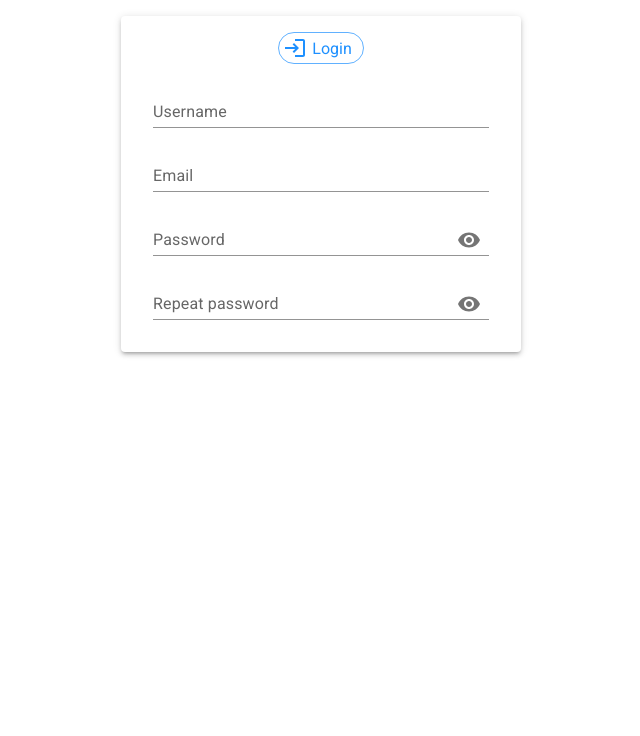
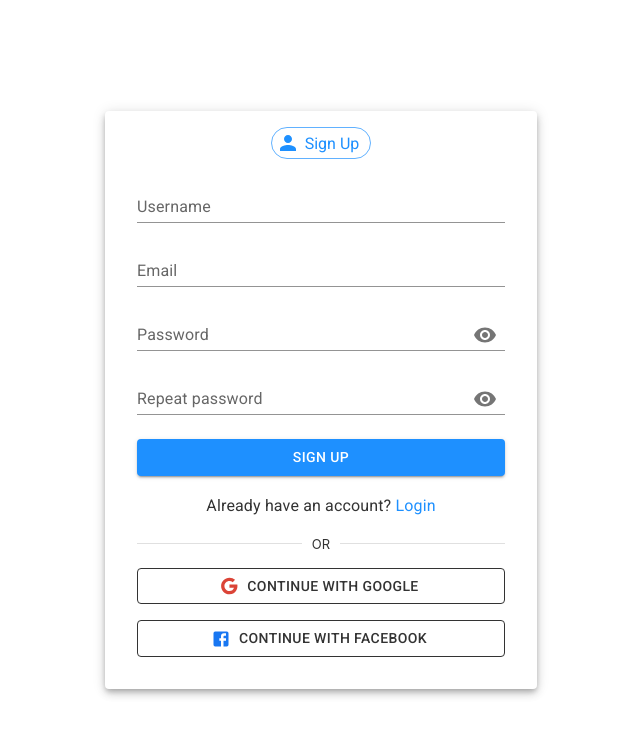
Before and after one commit to thientranreal/E-Learning-Website, a React (Create React App) app in the folder frontend_react/: page /register in a window 1280 px wide. Shown: the top 736 px of the page, without its empty margins (319-959 px from the left). Built offline with nearby package versions, Linux system fonts and the light colour scheme.

Commit message:
add frontend validation

```diff
--- a/frontend_react/src/components/PasswordField.js
+++ b/frontend_react/src/components/PasswordField.js
@@ -2,6 +2,7 @@ import React from "react";
 
 import {
   FormControl,
+  FormHelperText,
   IconButton,
   Input,
   InputAdornment,
@@ -10,7 +11,14 @@ import {
 import Visibility from "@mui/icons-material/Visibility";
 import VisibilityOff from "@mui/icons-material/VisibilityOff";
 
-const PasswordField = ({ id, label }) => {
+const PasswordField = ({
+  id,
+  label,
+  value,
+  onChange,
+  error = false,
+  helperText,
+}) => {
   const [showPassword, setShowPassword] = React.useState(false);
 
   const handleClickShowPassword = () => setShowPassword((show) => !show);
@@ -19,11 +27,13 @@ const PasswordField = ({ id, label }) => {
     event.preventDefault();
   };
   return (
-    <FormControl fullWidth variant="standard">
+    <FormControl error={error} fullWidth variant="standard">
       <InputLabel htmlFor={id}>{label}</InputLabel>
       <Input
         id={id}
         type={showPassword ? "text" : "password"}
+        value={value}
+        onChange={onChange}
         endAdornment={
           <InputAdornment position="end">
             <IconButton
@@ -36,6 +46,7 @@ const PasswordField = ({ id, label }) => {
           </InputAdornment>
         }
       />
+      {helperText && <FormHelperText>{helperText}</FormHelperText>}
     </FormControl>
   );
 };
--- /dev/null
+++ b/frontend_react/src/components/ThirdPartyLoginSignUp.js
@@ -0,0 +1,44 @@
+import { Button } from "@mui/material";
+import React from "react";
+import GoogleIcon from "@mui/icons-material/Google";
+import FacebookIcon from "@mui/icons-material/Facebook";
+import { useTheme } from "@emotion/react";
+
+const ThirdPartyLoginSignUp = () => {
+  const theme = useTheme();
+
+  return (
+    <>
+      <Button
+        variant="outlined"
+        startIcon={<GoogleIcon fontSize="large" sx={{ color: "#DB4437" }} />}
+        sx={{
+          color: theme.palette.text.primary,
+          borderColor: theme.palette.text.primary,
+          ":hover": {
+            borderColor: theme.palette.text.primary,
+            bgcolor: "#0000001a",
+          },
+        }}
+      >
+        Continue with Google
+      </Button>
+      <Button
+        variant="outlined"
+        startIcon={<FacebookIcon fontSize="large" sx={{ color: "#1877F2" }} />}
+        sx={{
+          color: theme.palette.text.primary,
+          borderColor: theme.palette.text.primary,
+          ":hover": {
+            borderColor: theme.palette.text.primary,
+            bgcolor: "#0000001a",
+          },
+        }}
+      >
+        Continue with Facebook
+      </Button>
+    </>
+  );
+};
+
+export default ThirdPartyLoginSignUp;
--- a/frontend_react/src/pages/LoginPage.js
+++ b/frontend_react/src/pages/LoginPage.js
@@ -1,9 +1,8 @@
-import React from "react";
+import React, { useState } from "react";
 import PasswordField from "../components/PasswordField";
+import ThirdPartyLoginSignUp from "../components/ThirdPartyLoginSignUp";
 // Import icon
 import LoginIcon from "@mui/icons-material/Login";
-import GoogleIcon from "@mui/icons-material/Google";
-import FacebookIcon from "@mui/icons-material/Facebook";
 // Import Mui Components
 import {
   Box,
@@ -20,6 +19,30 @@ import { Link } from "react-router-dom";
 
 const LoginPage = () => {
   const theme = useTheme();
+  const [userNameEmail, setUserNameEmail] = useState("");
+  const [password, setPassword] = useState("");
+  const [error, setError] = useState(null);
+
+  const handleLogin = (e) => {
+    e.preventDefault();
+    if (userNameEmail === "") {
+      setError({
+        type: "username",
+        info: "Please fill out this field",
+      });
+      return;
+    }
+    if (password === "") {
+      setError({
+        type: "password",
+        info: "Please fill out this field",
+      });
+      return;
+    }
+    if (!error) {
+      console.log("FetchAPI");
+    }
+  };
 
   return (
     <Box
@@ -32,7 +55,7 @@ const LoginPage = () => {
       }}
     >
       <Paper
-        elevation={3}
+        elevation={5}
         sx={{
           p: 2,
           width: "400px",
@@ -55,14 +78,45 @@ const LoginPage = () => {
             rowGap: 2,
           }}
         >
+          {/* Email Username field */}
           <TextField
+            error={error && error.type === "username"}
+            helperText={error && error.type === "username" ? error.info : ""}
             fullWidth
             id="username"
             label="Username or Email"
             variant="standard"
+            value={userNameEmail}
+            onChange={(e) => {
+              // Update username state
+              setUserNameEmail(e.target.value);
+              // If error is from username set error to null when user input into username
+              if (error && error.type === "username") {
+                setError(null);
+              }
+            }}
           />
-          <PasswordField id="password" label="Password " />
-          <Button sx={{ mt: 1 }} variant="contained">
+          {/* End Email Username field */}
+
+          {/* Password Field */}
+          <PasswordField
+            error={error && error.type === "password"}
+            helperText={error && error.type === "password" ? error.info : ""}
+            id="password"
+            label="Password"
+            value={password}
+            onChange={(e) => {
+              // Update password state
+              setPassword(e.target.value);
+              // If error is from password set error to null when user input into password
+              if (error && error.type === "password") {
+                setError(null);
+              }
+            }}
+          />
+          {/* End Password Field */}
+
+          <Button sx={{ mt: 1 }} variant="contained" onClick={handleLogin}>
             Login
           </Button>
           <Typography variant="subtitle1">
@@ -79,35 +133,7 @@ const LoginPage = () => {
           </Typography>
 
           <Divider sx={{ fontSize: "13px" }}>OR</Divider>
-
-          <Button
-            variant="outlined"
-            startIcon={<GoogleIcon />}
-            sx={{
-              color: theme.palette.text.primary,
-              borderColor: theme.palette.text.primary,
-              ":hover": {
-                borderColor: theme.palette.text.primary,
-                bgcolor: theme.palette.action.hover,
-              },
-            }}
-          >
-            Continue with Google
-          </Button>
-          <Button
-            variant="outlined"
-            startIcon={<FacebookIcon />}
-            sx={{
-              color: theme.palette.text.primary,
-              borderColor: theme.palette.text.primary,
-              ":hover": {
-                borderColor: theme.palette.text.primary,
-                bgcolor: theme.palette.action.hover,
-              },
-            }}
-          >
-            Continue with Facebook
-          </Button>
+          <ThirdPartyLoginSignUp></ThirdPartyLoginSignUp>
         </Box>
       </Paper>
     </Box>
--- a/frontend_react/src/pages/RegisterPage.js
+++ b/frontend_react/src/pages/RegisterPage.js
@@ -1,32 +1,92 @@
-import React from "react";
-import { Box, Chip, Paper, TextField } from "@mui/material";
+import React, { useState } from "react";
+import {
+  Box,
+  Button,
+  Chip,
+  Divider,
+  Paper,
+  TextField,
+  Typography,
+  useTheme,
+} from "@mui/material";
 import PasswordField from "../components/PasswordField";
-import LoginIcon from "@mui/icons-material/Login";
+import ThirdPartyLoginSignUp from "../components/ThirdPartyLoginSignUp";
+import PersonIcon from "@mui/icons-material/Person";
+import { Link } from "react-router-dom";
 
 const RegisterPage = () => {
+  const theme = useTheme();
+  const [username, setUsername] = useState("");
+  const [email, setEmail] = useState("");
+  const [password, setPassword] = useState("");
+  const [repeatPassword, setRepeatPassword] = useState("");
+  const [error, setError] = useState(null);
+
+  const emailRegex = /^[a-zA-Z0-9._%+-]+@[a-zA-Z0-9.-]+\.[a-zA-Z]{2,}$/;
+  function isValidEmail(email) {
+    return emailRegex.test(email);
+  }
+
+  const handelRegister = (e) => {
+    e.preventDefault();
+    if (username === "") {
+      setError({
+        type: "username",
+        info: "Please fill out this field",
+      });
+      return;
+    }
+    if (email === "") {
+      setError({
+        type: "email",
+        info: "Please fill out this field",
+      });
+      return;
+    }
+    if (!isValidEmail(email)) {
+      setError({
+        type: "email",
+        info: "Email is not valid",
+      });
+      return;
+    }
+    if (password === "") {
+      setError({
+        type: "password",
+        info: "Please fill out this field",
+      });
+      return;
+    }
+    if (!error) {
+      console.log("FetchAPI");
+    }
+  };
+
   return (
     <Box
       sx={{
+        display: "flex",
+        alignItems: "center",
+        justifyContent: "center",
         textAlign: "center",
-        width: "400px",
-        margin: "0 auto",
-        mt: 2,
+        height: "100vh",
       }}
     >
       <Paper
-        elevation={3}
+        elevation={5}
         sx={{
           p: 2,
+          width: "400px",
         }}
       >
         <Chip
           sx={{
             fontSize: "16px",
           }}
-          label="Login"
+          label="Sign Up"
           color="primary"
           variant="outlined"
-          icon={<LoginIcon />}
+          icon={<PersonIcon />}
         />
         <Box
           sx={{
@@ -36,21 +96,108 @@ const RegisterPage = () => {
             rowGap: 2,
           }}
         >
+          {/* Username Field */}
           <TextField
+            error={error && error.type === "username"}
+            helperText={error && error.type === "username" ? error.info : ""}
             fullWidth
             id="username"
             label="Username"
             variant="standard"
+            value={username}
+            onChange={(e) => {
+              setUsername(e.target.value);
+              if (error && error.type === "username") {
+                setError(null);
+              }
+            }}
           />
+          {/* End Username Field */}
+
+          {/* Email Field */}
           <TextField
+            error={error && error.type === "email"}
+            helperText={error && error.type === "email" ? error.info : ""}
             fullWidth
             id="email"
             label="Email"
             type="email"
             variant="standard"
+            value={email}
+            onChange={(e) => {
+              setEmail(e.target.value);
+              if (error && error.type === "email") {
+                setError(null);
+              }
+            }}
           />
-          <PasswordField id="password" label="Password " />
-          <PasswordField id="repeat-password" label="Repeat password " />
+          {/* End Email Field */}
+
+          {/* Password and Repeat Password */}
+          <PasswordField
+            error={error && error.type === "password"}
+            helperText={error && error.type === "password" ? error.info : ""}
+            id="password"
+            label="Password"
+            value={password}
+            onChange={(e) => {
+              setPassword(e.target.value);
+              if (error && error.type === "password") {
+                setError(null);
+                return;
+              }
+              // Check if current password is equal to repeat password
+              if (e.target.value !== repeatPassword) {
+                setError({ type: "system", info: "Password do not match" });
+              } else {
+                setError(null);
+              }
+            }}
+          />
+          <PasswordField
+            id="repeat-password"
+            label="Repeat password"
+            value={repeatPassword}
+            onChange={(e) => {
+              setRepeatPassword(e.target.value);
+              // Check if current repeate password is equal to password
+              if (e.target.value !== password) {
+                setError({ type: "system", info: "Password do not match" });
+              } else {
+                setError(null);
+              }
+            }}
+          />
+          {/* End Password and Repeat Password */}
+          {error && error.type === "system" && (
+            <Typography
+              textAlign="left"
+              variant="body2"
+              display="block"
+              color="error"
+            >
+              {error.info}
+            </Typography>
+          )}
+
+          <Button sx={{ mt: 1 }} variant="contained" onClick={handelRegister}>
+            Sign Up
+          </Button>
+          <Typography variant="subtitle1">
+            Already have an account?{" "}
+            <Link
+              to="/login"
+              style={{
+                color: theme.palette.primary.main,
+                textDecoration: "none",
+              }}
+            >
+              Login
+            </Link>
+          </Typography>
+
+          <Divider sx={{ fontSize: "13px" }}>OR</Divider>
+          <ThirdPartyLoginSignUp></ThirdPartyLoginSignUp>
         </Box>
       </Paper>
     </Box>
```
